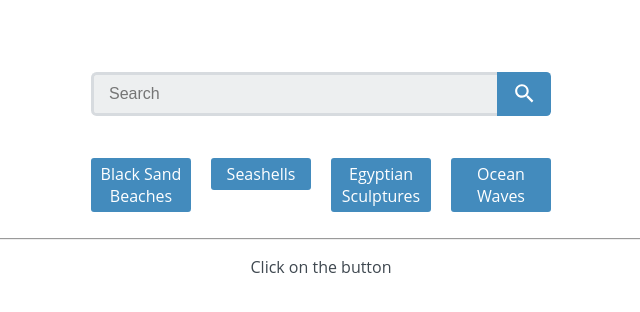
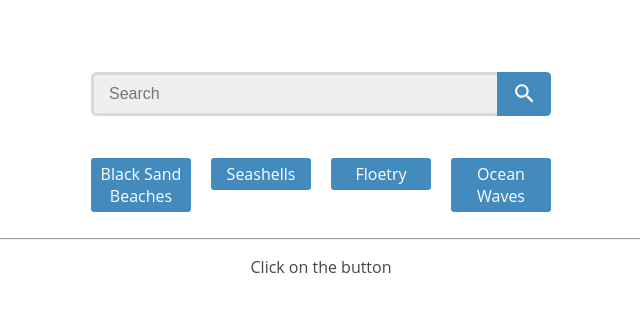
Before and after one commit to younso9/project7-react-gallery-app, a React (Create React App) app: page / in a window 1280 px wide. Shown: the top 312 px of the page, without its empty margins (319-959 px from the left). Built offline with nearby package versions, Linux system fonts and the light colour scheme.

Commit message:
Updated links

```diff
--- a/src/Components/Router.js
+++ b/src/Components/Router.js
@@ -27,7 +27,7 @@ function Router() {
               <NavLink to="/gallery/seashells">Seashells</NavLink>
             </li>
             <li>
-              <NavLink to="/gallery/egytian%20sculptures">Egyptian Sculptures</NavLink>
+              <NavLink to="/gallery/floetry">Floetry</NavLink>
             </li>
             <li>
               <NavLink to="/gallery/ocean%20waves">Ocean Waves</NavLink>
```
